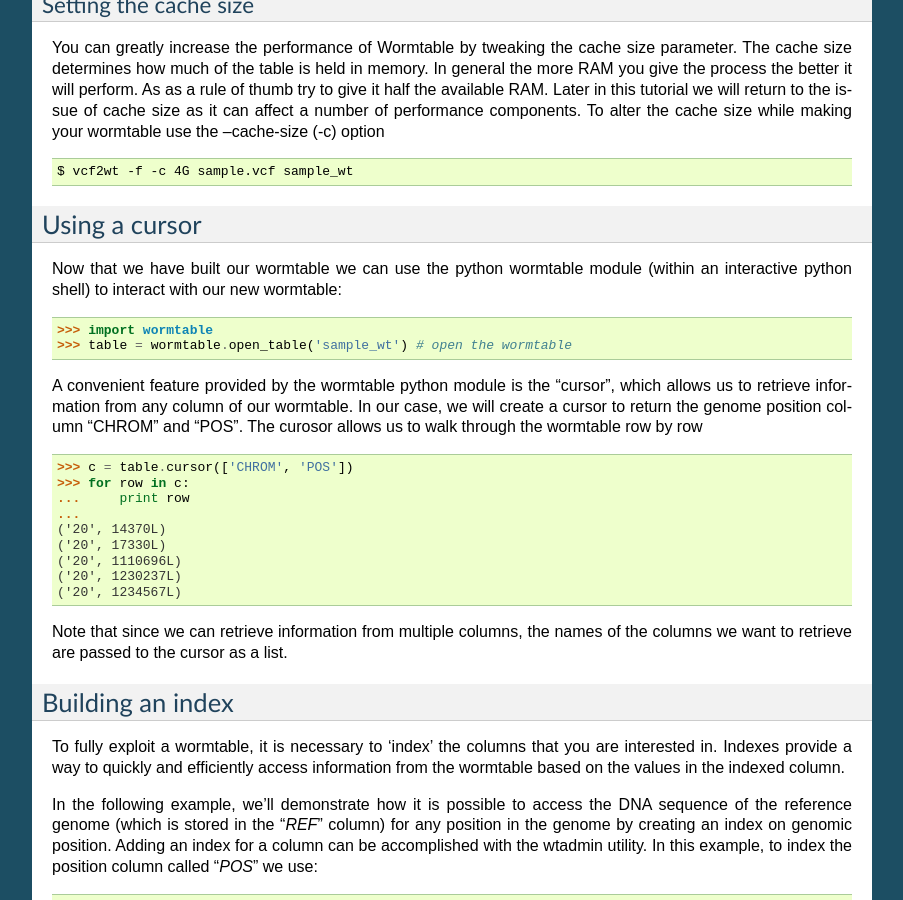
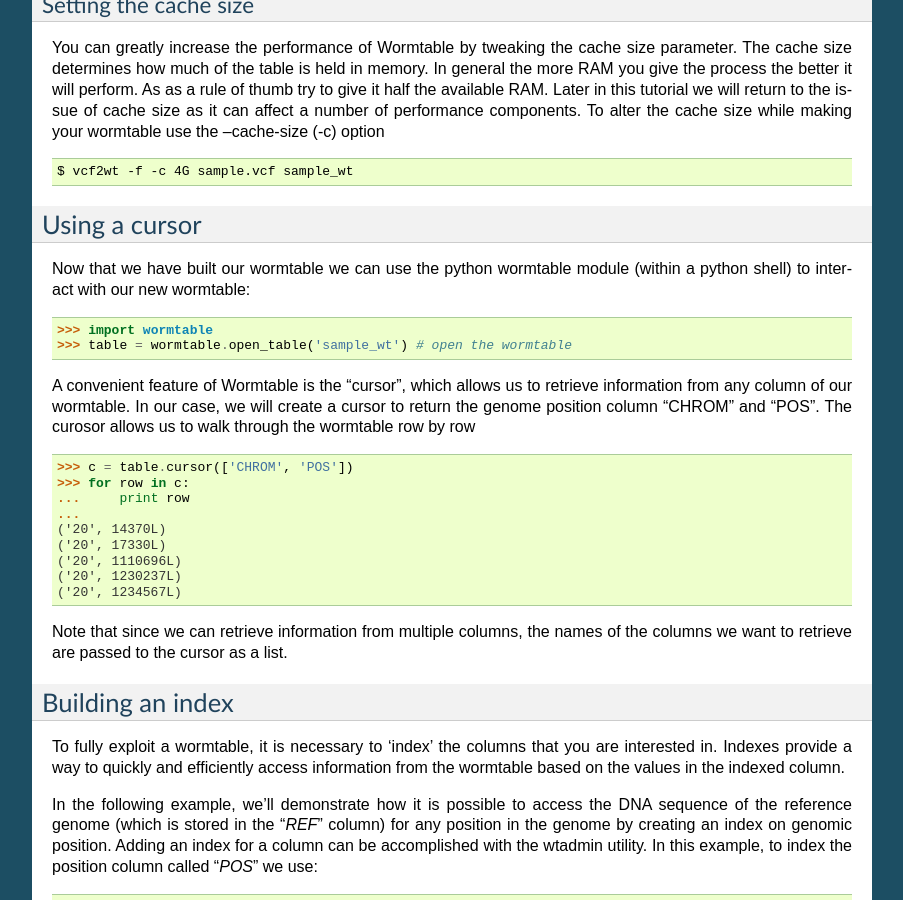
Before and after one commit to wormtable/wormtable, a Sphinx documentation site: the page built from docs/source/tutorial.rst, in a window 1280 px wide and 900 px high, scrolled down 1516 px. Shown: the whole window, without its empty margins (198-1101 px from the left). Built offline with Sphinx 7.4.7, drawn with Linux system fonts in a browser that asks for light colours; formulas are drawn with MathJax 3.

Commit message:
Update tutorial.rst

```diff
--- a/docs/source/tutorial.rst
+++ b/docs/source/tutorial.rst
@@ -104,12 +104,12 @@ components. To alter the cache size while making your wormtable use the
 Using a cursor
 --------------
 Now that we have built our wormtable we can use the python 	wormtable module
-(within an interactive python shell) to interact with our new wormtable::
+(within a python shell) to interact with our new wormtable::
 
 	>>> import wormtable
 	>>> table = wormtable.open_table('sample_wt') # open the wormtable
 
-A convenient feature provided by the wormtable python module is the "cursor",
+A convenient feature of Wormtable is the "cursor",
 which allows us to retrieve information from any column of our wormtable. In
 our case, we will create a cursor to return the genome position column "CHROM"
 and "POS". The curosor allows us to walk through the wormtable row by row ::
```
